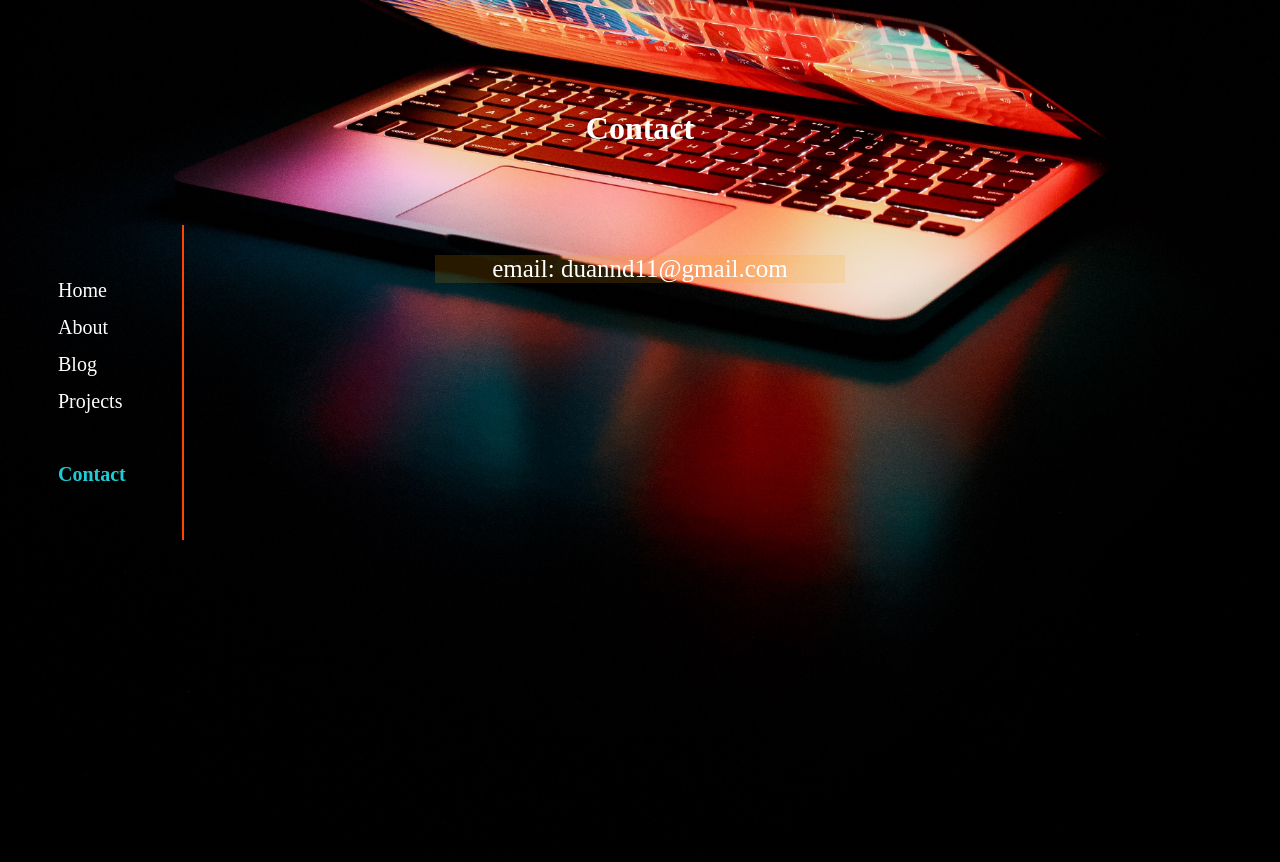
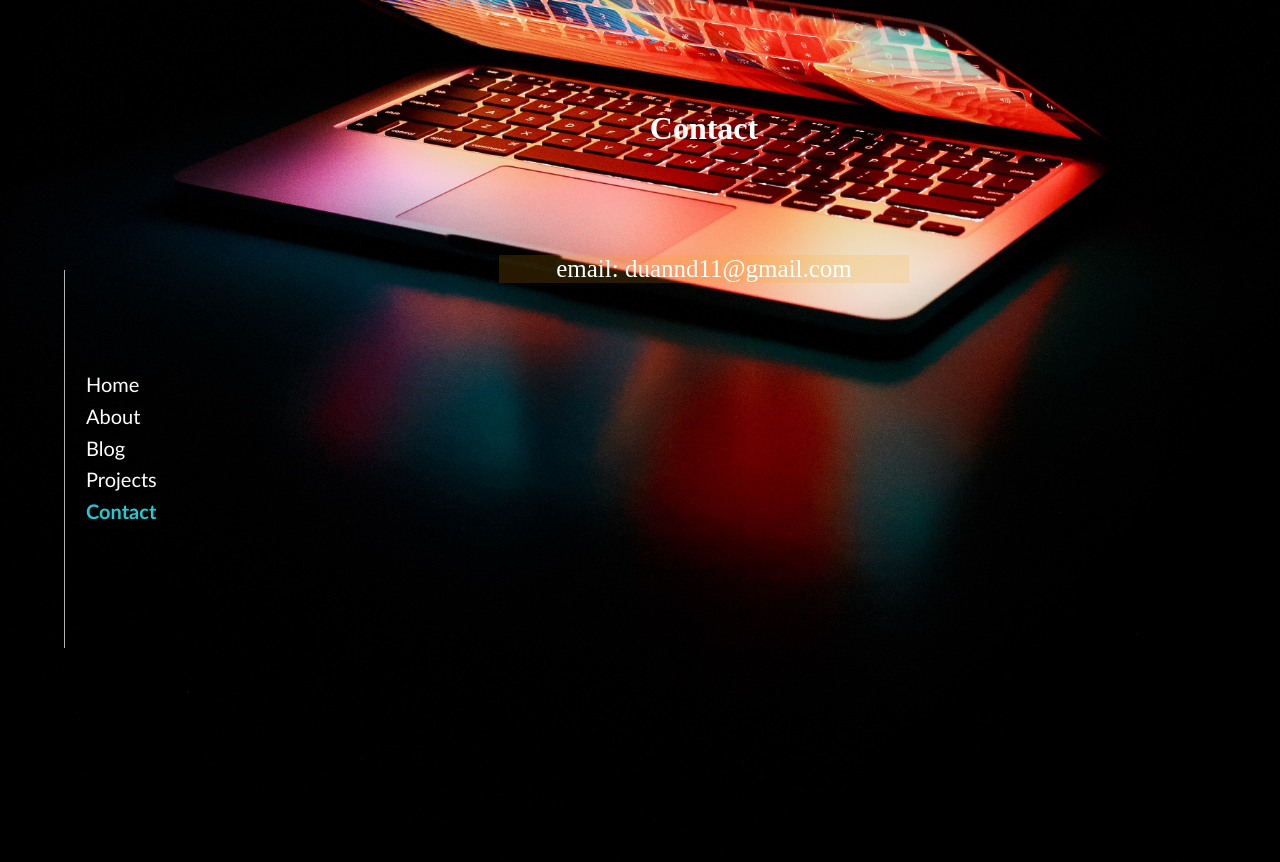
Before and after one commit to Illcarious/Illcarious.github.io, a Jekyll site: the page contact.html, which Jekyll copies as it is, in a window 1280 px wide. Shown: the top 862 px of the page. Built offline with Jekyll 4.4.1, drawn with Linux system fonts in a browser that asks for light colours.

Commit message:
start of new theme

```diff
--- a/contact.html
+++ b/contact.html
@@ -13,7 +13,7 @@
             <li><a href="./about.html">About</a></li>
             <li><a href="./blog.html">Blog</a></li>
             <li><a href="./projects.html">Projects</a></li>
-            <li style="margin-top: 4vh;"><a href="./contact.html"><strong style="font-family: inherit; color: rgb(29, 204, 216);">Contact</strong></a></li>
+            <li style="margin-top: 5h;"><a href="./contact.html"><strong style="font-family: inherit; color: rgb(29, 204, 216);">Contact</strong></a></li>
         </ul>
 
     </div>
--- a/css/newMain.css
+++ b/css/newMain.css
@@ -9,10 +9,10 @@ body{
 }
 
 .home_body{
-    background-image: url('../images/Home2.jpg');
+    background-image: url('../light/Home.jpg');
     background-position: center;
-    background-position-y: -100px;
-    background-size: 40%;
+    background-position-y: 0px;
+    background-size: 130%;
     background-repeat: no-repeat;
     background-color: black;
 }
@@ -57,13 +57,13 @@ body{
     font-size: 25px;
     position: fixed;
     width: 10%;
-    height: 30%;
-    top: 20%;
-    margin-top: 5vh;
-    padding-top: 5vh;
-    border-right-style: solid;
-    border-right-width: 2px;
-    border-color: orangered;
+    height: 32%;
+    top: 30%;
+    padding-top: 7%;
+    margin-left: 5%;
+    border-left-style: solid;
+    border-left-width: 1px;
+    border-color: rgba(255, 255, 255, 0.705);
     padding-right: 2vh;
     z-index: 34;
     /*background-color: rgba(255,255,255, 0.05);*/
@@ -71,31 +71,33 @@ body{
 
 
 .topNav li{
-    padding: 0.5vh 2vh;
+    padding: 0.2vh 2vh;
     width: auto;
 }
 
 .topNav a{
-    font-family: 'Cambria Math';
+    font-family: 'Calibri';
     /*font-family: 'Dosis'; */
     text-decoration: none;
     color: white;
     width: inherit;
-
+    font-size: 20px;
 }
 
 .topNav a:hover{
     text-decoration: solid underline;
-    text-decoration-color: orangered;
+    text-decoration-color: white;
 }
 
 ul{
+    padding-left: 3px;
+    margin-top: 1vh;
     list-style: none;
 }
 
 .content{
     position: absolute;
-    margin-left: 10%;
+    margin-left: 15%;
     top: 10%;
     width: 80%;
 }
@@ -119,7 +121,7 @@ ul{
 }
 
 .desc-three{
-    width: 33%;
+    width: 45%;
     float: left;
 }
 
```
Also changed, not shown: blog.html (added, +29 -0 lines), index.html (+12 -7 lines).
